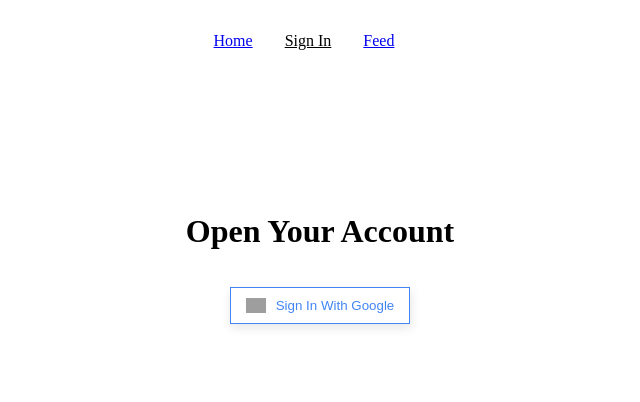
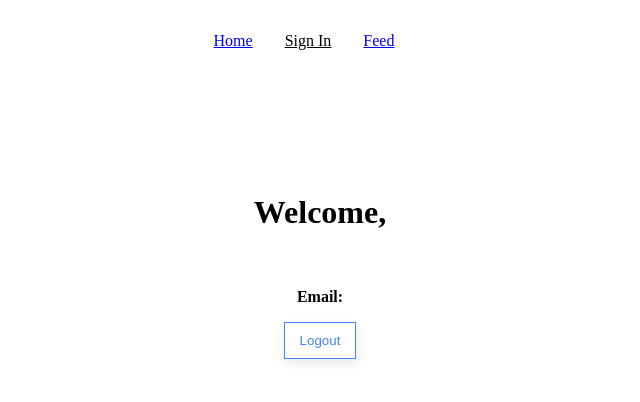
Before and after one commit to Trrteam24a/Frontend-vue-Backend-app, a Vue app: page /sign-in in a window 1280 px wide. Shown: the top 402 px of the page, without its empty margins (320-960 px from the left). Built offline with nearby package versions, Linux system fonts and the light colour scheme; no server answers; grey boxes are pictures that could not be loaded.

Commit message:
Update Sign.vue for auth

```diff
--- a/src/views/Sign.vue
+++ b/src/views/Sign.vue
@@ -1,44 +1,51 @@
 <template>
   <div class="container">
-    <h1>Open Your Account</h1>
-    <p>
-      <button @click="signInWithGoogle" class="google-button">
-        <img
-          src="https://www.gstatic.com/firebasejs/ui/2.0.0/images/auth/google.svg"
-          alt="Google Logo"
-          class="google-logo"
-        />
-        Sign In With Google
-      </button>
-    </p>
-    <p v-if="registeredUsername">Registered username: {{ registeredUsername }}</p>
+    <h1>Welcome, {{ userData.name }}</h1>
+    <img v-if="userData.picture" :src="userData.picture" alt="Profile Picture" class="profile-picture" />
+    <div class="bio-data">
+      <p><strong>Email:</strong> {{ userData.email }}</p>
+    </div>
+    <button @click="logout" class="logout-button">Logout</button>
   </div>
 </template>
 
 <script setup>
-import { ref } from "vue";
-import { getAuth, GoogleAuthProvider, signInWithPopup } from "firebase/auth";
-import { useRouter } from "vue-router";
+import { ref, onMounted } from 'vue';
+import { getAuth, signOut } from 'firebase/auth';
+import { useRouter } from 'vue-router';
 
+const auth = getAuth();
 const router = useRouter();
-const registeredUsername = ref("");
+const userData = ref({
+  name: '',
+  email: '',
+  picture: '',
+});
 
-const signInWithGoogle = async () => {
-  try {
-    const result = await signInWithPopup(getAuth(), new GoogleAuthProvider());
-    const user = result.user;
-    router.push("/feed");
-    registeredUsername.value = extractUsername(user.email);
-  } catch (error) {
+const retrieveUserData = () => {
+  const user = auth.currentUser;
+  if (user) {
+    userData.value = {
+      name: user.displayName,
+      email: user.email,
+      picture: user.photoURL,
+    };
   }
 };
 
-const extractUsername = (email) => {
-  return email.split('@')[0];
+onMounted(retrieveUserData);
+
+const logout = async () => {
+  try {
+    await signOut(auth);
+    router.push('/sign-in');
+  } catch (error) {
+    console.error(error);
+  }
 };
 </script>
 
-<style>
+<style scoped>
 .container {
   display: flex;
   flex-direction: column;
@@ -47,7 +54,20 @@ const extractUsername = (email) => {
   height: 50vh;
 }
 
-.google-button {
+.profile-picture {
+  border-radius: 50%;
+  width: 150px;
+  height: 150px;
+  object-fit: cover;
+  margin-top: 10px;
+}
+
+.bio-data {
+  margin-top: 20px;
+  text-align: center;
+}
+
+.logout-button {
   background-color: white;
   border: 1px solid #4285F4;
   color: #4285F4;
@@ -57,9 +77,4 @@ const extractUsername = (email) => {
   cursor: pointer;
   box-shadow: 1px 4px 10px rgba(25, 24, 24, 0.1);
 }
-
-.google-logo {
-  width: 20px;
-  margin-right: 10px;
-}
 </style>
```
